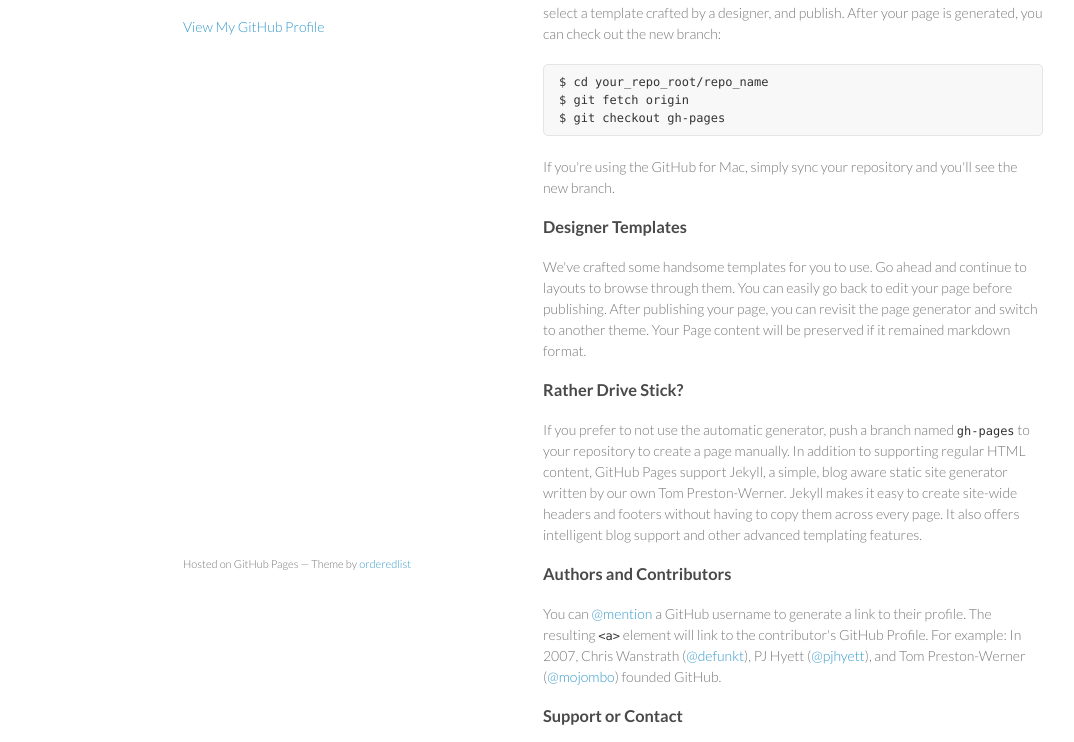
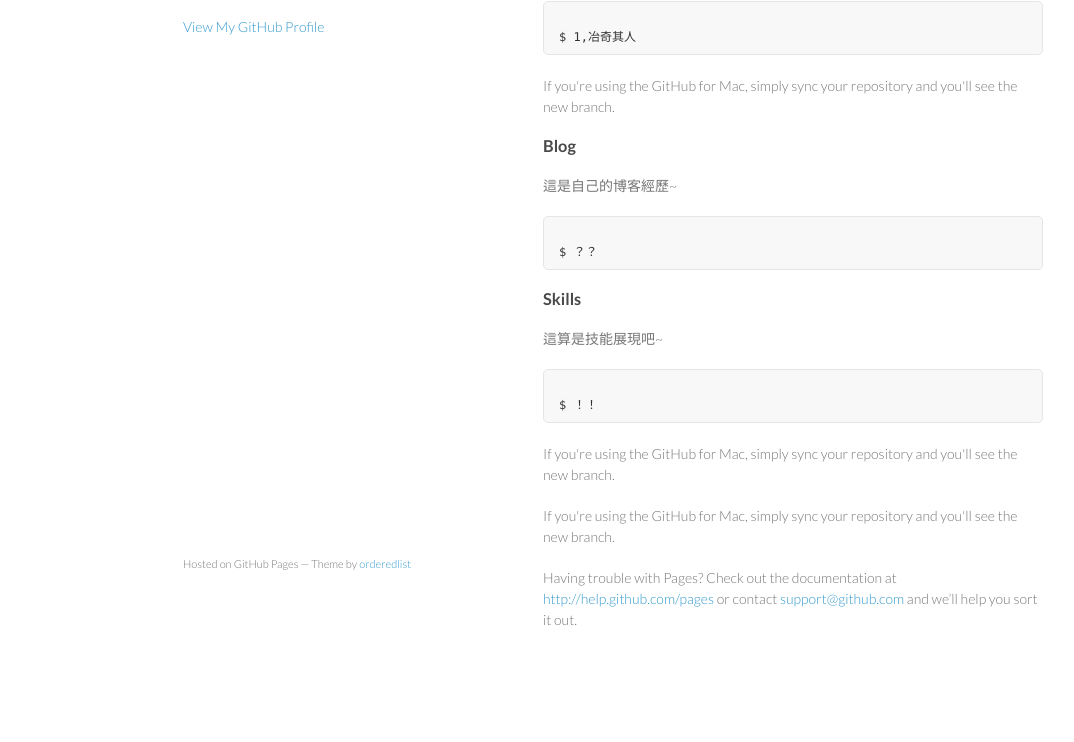
Before and after one commit to lucasLai/lucaslai.github.com, a plain HTML site: page index.html in a window 1280 px wide. Shown: the part 157-899 px from the top of the page, without its empty margins (27-1101 px from the left). After the commit the page ends 857 px from the top, so only its background shows below. Drawn offline with Linux system fonts and the light colour scheme.

Commit message:
Update index.html

```diff
--- a/index.html
+++ b/index.html
@@ -9,8 +9,8 @@
     <link rel="stylesheet" href="stylesheets/pygment_trac.css">
     <meta name="viewport" content="width=device-width, initial-scale=1, user-scalable=no">
     <!--[if lt IE 9]>
-    <script src="//html5shiv.googlecode.com/svn/trunk/html5.js"></script>
-    <![endif]-->
+<script src="//html5shiv.googlecode.com/svn/trunk/html5.js"></script>
+<![endif]-->
   </head>
   <body>
     <div class="wrapper">
@@ -24,34 +24,37 @@
       </header>
       <section>
         <h3>
-<a name="welcome-to-github-pages" class="anchor" href="#welcome-to-github-pages"><span class="octicon octicon-link"></span></a>Welcome to GitHub Pages.</h3>
+</span>
+</a>Factions</h3>
 
-<p>This automatic page generator is the easiest way to create beautiful pages for all of your projects. Author your page content here using GitHub Flavored Markdown, select a template crafted by a designer, and publish. After your page is generated, you can check out the new branch:</p>
+<p>這是部分我自己寫的小說，可能會很糟，也許本來就很糟，不過還是看看吧~</p>
 
-<pre><code>$ cd your_repo_root/repo_name
-$ git fetch origin
-$ git checkout gh-pages
+<pre><code>
+$ 1,冶奇其人
 </code></pre>
 
 <p>If you're using the GitHub for Mac, simply sync your repository and you'll see the new branch.</p>
 
 <h3>
-<a name="designer-templates" class="anchor" href="#designer-templates"><span class="octicon octicon-link"></span></a>Designer Templates</h3>
+</a>Blog</h3>
 
-<p>We've crafted some handsome templates for you to use. Go ahead and continue to layouts to browse through them. You can easily go back to edit your page before publishing. After publishing your page, you can revisit the page generator and switch to another theme. Your Page content will be preserved if it remained markdown format.</p>
+<p>這是自己的博客經歷~</p>
 
+<pre><code>
+$ ？？
+</code></pre>
 <h3>
-<a name="rather-drive-stick" class="anchor" href="#rather-drive-stick"><span class="octicon octicon-link"></span></a>Rather Drive Stick?</h3>
+</a>Skills</h3>
 
-<p>If you prefer to not use the automatic generator, push a branch named <code>gh-pages</code> to your repository to create a page manually. In addition to supporting regular HTML content, GitHub Pages support Jekyll, a simple, blog aware static site generator written by our own Tom Preston-Werner. Jekyll makes it easy to create site-wide headers and footers without having to copy them across every page. It also offers intelligent blog support and other advanced templating features.</p>
+<p>這算是技能展現吧~</p>
 
-<h3>
-<a name="authors-and-contributors" class="anchor" href="#authors-and-contributors"><span class="octicon octicon-link"></span></a>Authors and Contributors</h3>
+<pre><code>
+$ ！！
+</code></pre>
 
-<p>You can <a href="https://github.com/blog/821" class="user-mention">@mention</a> a GitHub username to generate a link to their profile. The resulting <code>&lt;a&gt;</code> element will link to the contributor's GitHub Profile. For example: In 2007, Chris Wanstrath (<a href="https://github.com/defunkt" class="user-mention">@defunkt</a>), PJ Hyett (<a href="https://github.com/pjhyett" class="user-mention">@pjhyett</a>), and Tom Preston-Werner (<a href="https://github.com/mojombo" class="user-mention">@mojombo</a>) founded GitHub.</p>
+<p>If you're using the GitHub for Mac, simply sync your repository and you'll see the new branch.</p>
 
-<h3>
-<a name="support-or-contact" class="anchor" href="#support-or-contact"><span class="octicon octicon-link"></span></a>Support or Contact</h3>
+<p>If you're using the GitHub for Mac, simply sync your repository and you'll see the new branch.</p>
 
 <p>Having trouble with Pages? Check out the documentation at <a href="http://help.github.com/pages">http://help.github.com/pages</a> or contact <a href="mailto:support@github.com">support@github.com</a> and we’ll help you sort it out.</p>
       </section>
```
